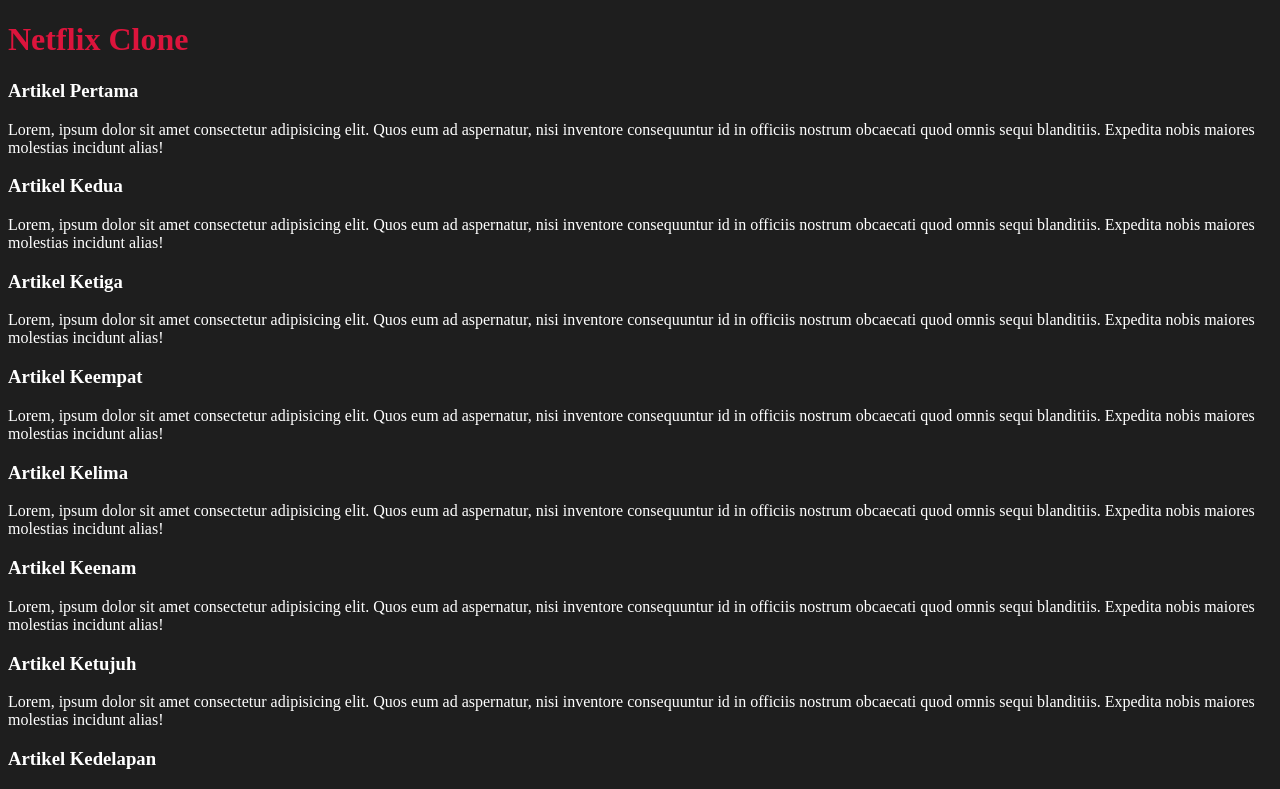
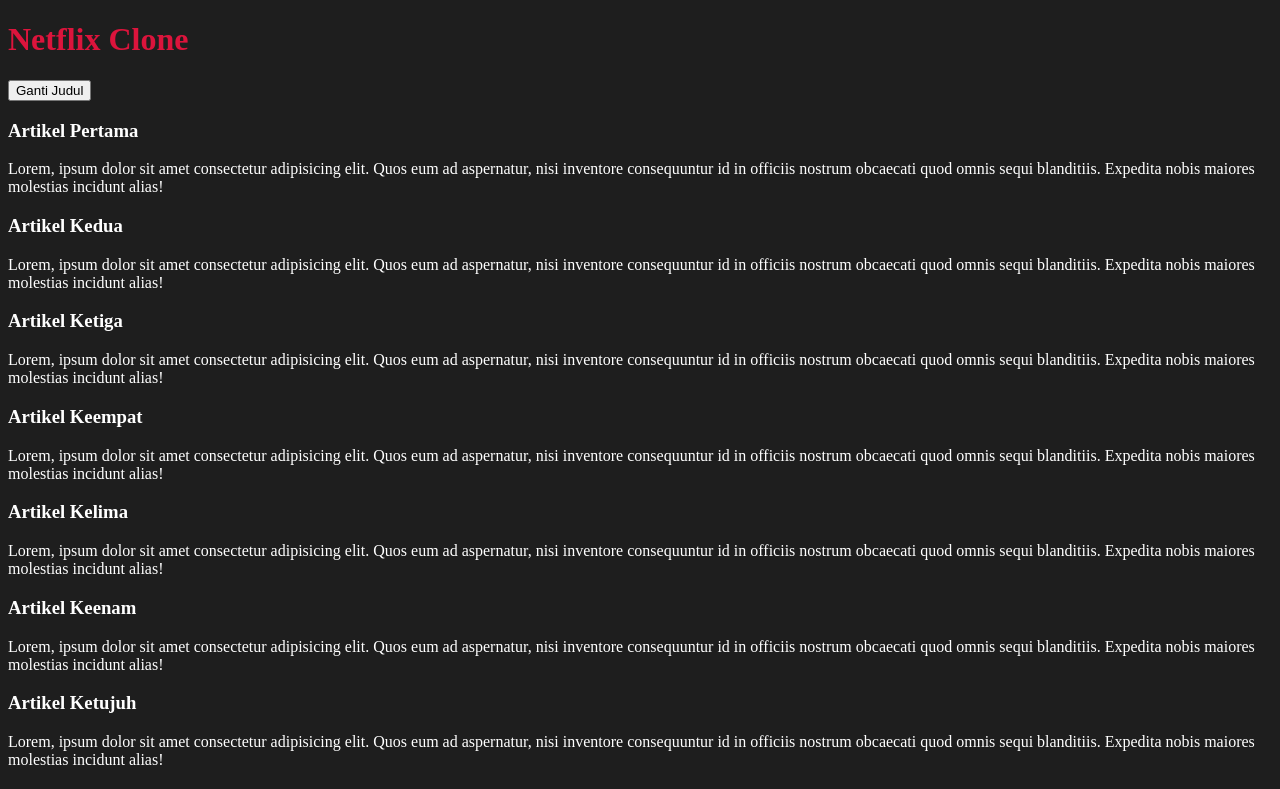
Before and after one commit to dheasyifakh/netflix-clone, a React (Vite) app in the folder reactnetflix/: page / in a window 1280 px wide. Shown: the top 789 px of the page. Built offline with nearby package versions, Linux system fonts and the light colour scheme.

Commit message:
React useState Hooks

```diff
--- a/reactnetflix/src/App.jsx
+++ b/reactnetflix/src/App.jsx
@@ -1,8 +1,18 @@
+import { useState } from 'react';
 import './App.css';
 
-function WebTitle(){
+function WebTitle(props){
+  const [title, setTitle] = useState(props.title)
+
+  const changeTitle = () =>{
+    setTitle("Netflix")
+  }
   return (
-    <h1>Netflix Clone</h1>
+    <>
+    <h1>{title}</h1>
+    <button onClick={changeTitle}>Ganti Judul</button>
+    </>
+
   )
 }
 
@@ -15,6 +25,7 @@
   )
 }
 function App(){
+  const [data, setData] = useState("Dhea Syifa")
   const article = [
     {
       title :"Artikel Pertama",
@@ -53,15 +64,19 @@
       desc : "Lorem, ipsum dolor sit amet consectetur adipisicing elit. Quos eum ad aspernatur, nisi inventore consequuntur id in officiis nostrum obcaecati quod omnis sequi blanditiis. Expedita nobis maiores molestias incidunt alias!"
     },
   ]
+
+  const changeState = () =>{
+    setData("sudah diubah")
+  }
   return(
      <main>
-      <WebTitle/>
+      <WebTitle title="Netflix Clone"/>
       {article?.map ((item, index)=>(
         <Articles index={index} title={item.title} desc={item.desc}/>
 
       ))
+      }
 
-      }
      </main>
   )
 
```
